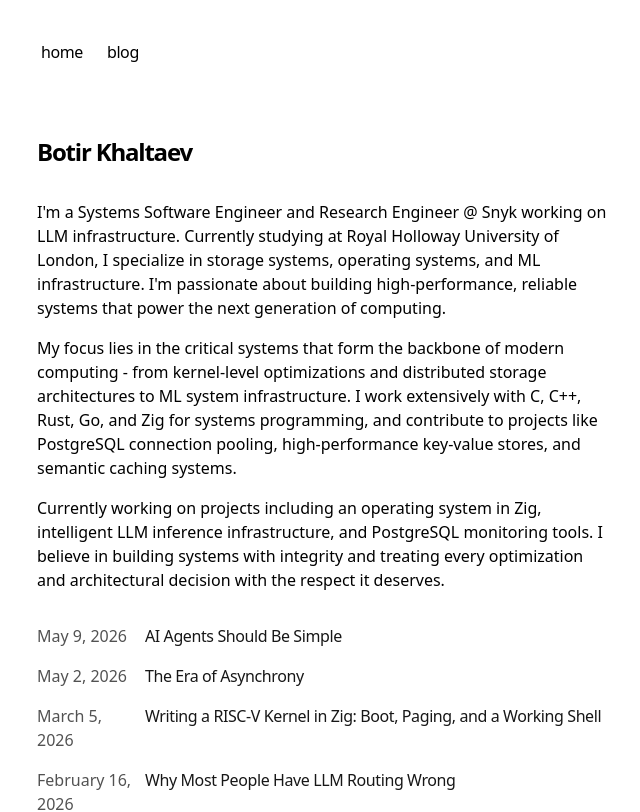
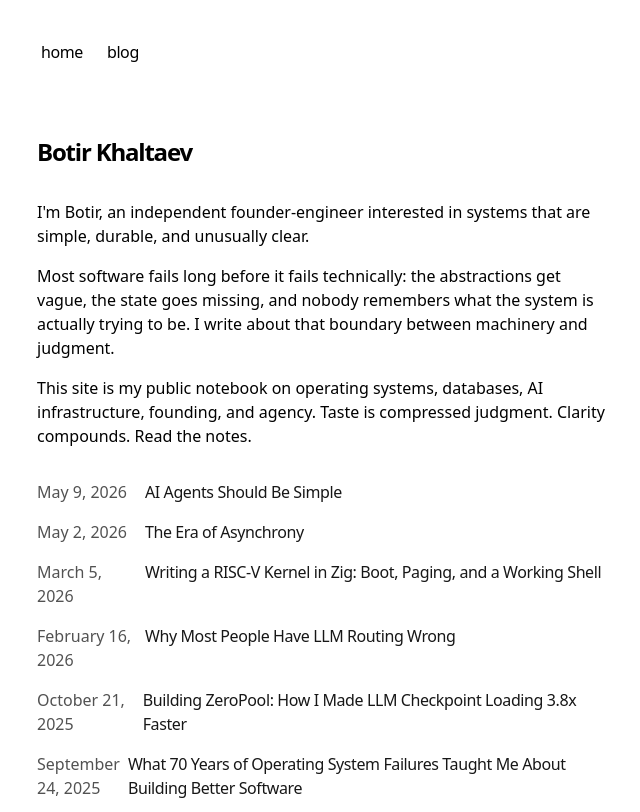
Before and after one commit to botirk38/portfolio, a Next.js app: page / in a window 1280 px wide. Shown: the top 812 px of the page, without its empty margins (315-955 px from the left). Built offline with nearby package versions, Linux system fonts and the light colour scheme.

Commit message:
update homepage intro

```diff
--- a/app/page.tsx
+++ b/app/page.tsx
@@ -7,13 +7,13 @@ export default function Page() {
 				Botir Khaltaev
 			</h1>
 			<p className="mb-4">
-				{`I'm a Systems Software Engineer and Research Engineer @ Snyk working on LLM infrastructure. Currently studying at Royal Holloway University of London, I specialize in storage systems, operating systems, and ML infrastructure. I'm passionate about building high-performance, reliable systems that power the next generation of computing.`}
+				{`I'm Botir, an independent founder-engineer interested in systems that are simple, durable, and unusually clear.`}
 			</p>
 			<p className="mb-4">
-				{`My focus lies in the critical systems that form the backbone of modern computing - from kernel-level optimizations and distributed storage architectures to ML system infrastructure. I work extensively with C, C++, Rust, Go, and Zig for systems programming, and contribute to projects like PostgreSQL connection pooling, high-performance key-value stores, and semantic caching systems.`}
+				{`Most software fails long before it fails technically: the abstractions get vague, the state goes missing, and nobody remembers what the system is actually trying to be. I write about that boundary between machinery and judgment.`}
 			</p>
 			<p className="mb-4">
-				{`Currently working on projects including an operating system in Zig, intelligent LLM inference infrastructure, and PostgreSQL monitoring tools. I believe in building systems with integrity and treating every optimization and architectural decision with the respect it deserves.`}
+				{`This site is my public notebook on operating systems, databases, AI infrastructure, founding, and agency. Taste is compressed judgment. Clarity compounds. Read the notes.`}
 			</p>
 			<div className="my-8">
 				<BlogPosts />
```
